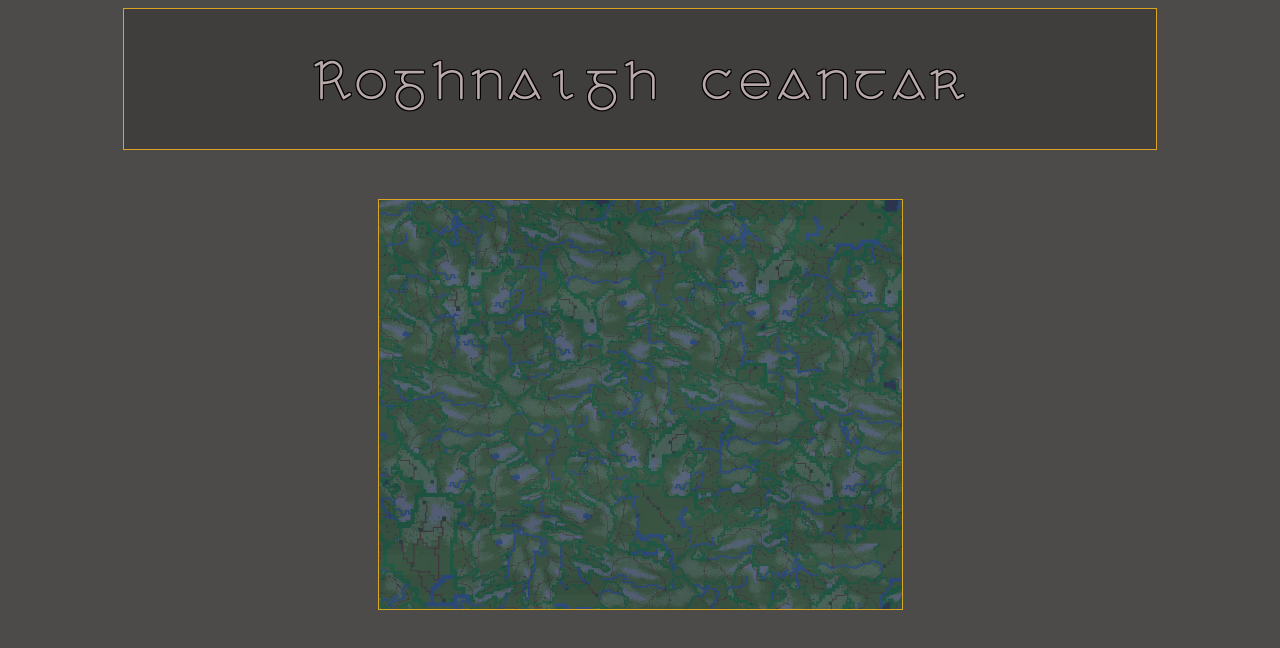
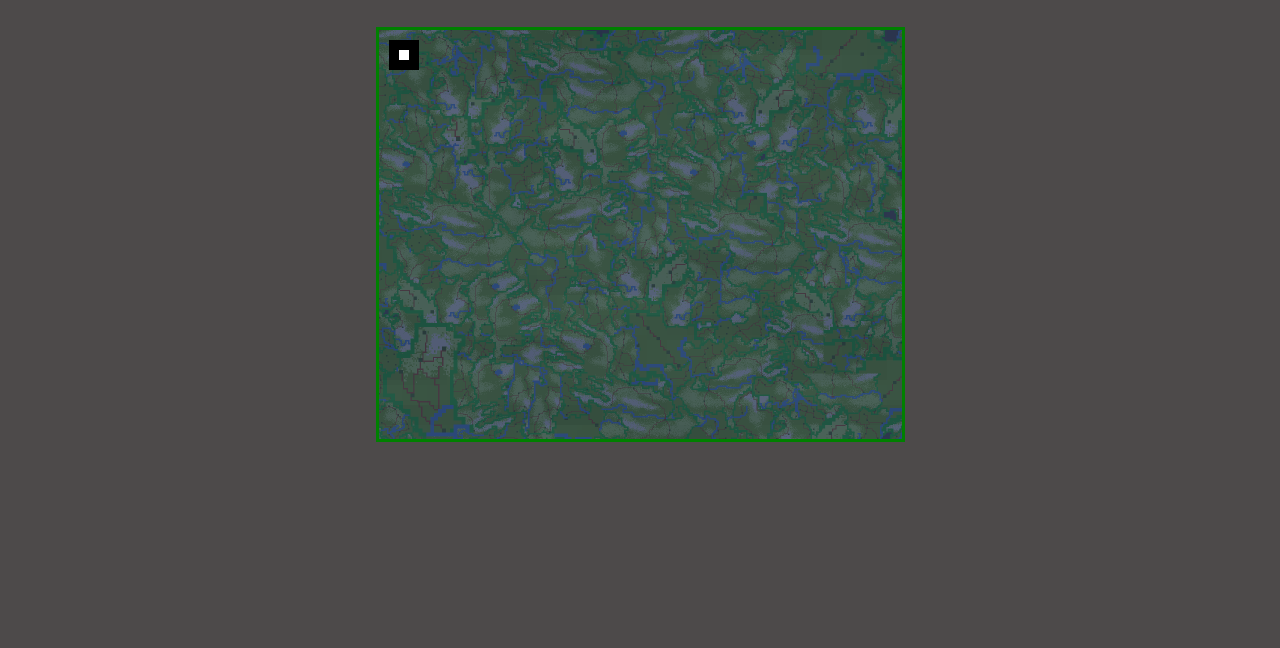
Before and after one commit to Macribo/ritt_01, a plain HTML site: page locations.html in a window 1280 px wide. Drawn offline with Linux system fonts and the light colour scheme.

Commit message:
Add first location map pin.

```diff
--- a/locations.css
+++ b/locations.css
@@ -2,12 +2,13 @@
 #bg-sea,
 #county-map {
   /* border: 2px solid blue; */
+
   position: absolute;
   transition: all 0.5s ease-out;
   border: 1px solid goldenrod;
 
   /* border: 2px solid salmon; */
-  margin-top: 20%;
+  /* margin-top: 20%; */
   height: 409px;
   width: 523px;
   background-repeat: no-repeat;
@@ -17,6 +18,10 @@
   z-index: -10;
   background-image: url('./images/maps/coMaps/bgLand.png');
 }
+.container {
+  position: relative;
+  top: 100px;
+}
 #bg-sea {
   z-index: 10;
   opacity: 0.7;
@@ -25,6 +30,7 @@
 #county-map {
   z-index: 20;
   background-image: url('./images/maps/coMaps/antrim.png');
+  border: 3px solid green;
 }
 
 #location-description {
@@ -52,3 +58,13 @@
   align-items: center;
   justify-content: center;
 }
+
+.map-pin {
+  z-index: 500;
+  position: relative;
+  top: 0;
+  left: 0;
+  height: 50px;
+  width: 50px;
+  background-image: url('./images/maps/coMaps/pin.png');
+}
--- a/locations.html
+++ b/locations.html
@@ -27,17 +27,19 @@
       <i class="far fa-arrow-alt-circle-left fa-3x"></i>
     </div>
     <div align="center">
-      <div id="location-output">
+      <!-- <div id="location-output">
         <div id="location-description">
           Roghnaigh ceantar
         </div>
-      </div>
+      </div> -->
     </div>
-    <div class="container" align="center">
+    <div class="container">
       <div id="bg-land"></div>
       <div id="bg-sea"></div>
-      <div id="county-map"></div>
-      <!-- <div id="circle"></div> -->
+      <div id="county-map">
+        <!-- <div id="circle"></div> -->
+        <div class="map-pin" id="first-map-pin"></div>
+      </div>
     </div>
     <script src="./locations.js"></script>
     <script src="./js-cookie-1.5.1/src/js.cookie.js"></script>
```
Also changed, not shown: images/maps/coMaps/pin.png (added).
